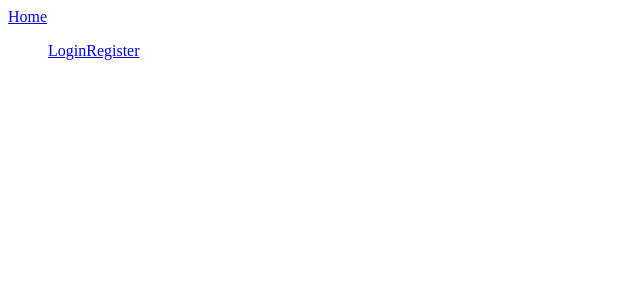
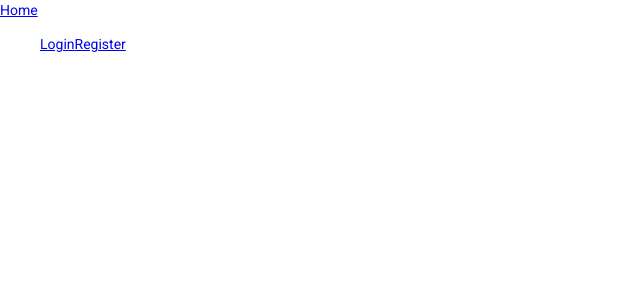
Before and after one commit to maicongsilva/face-site-anuncios, an Angular app: page / in a window 1280 px wide. Shown: the top 300 px of the page, without its empty margins (0-640 px from the left). Built offline with nearby package versions, Linux system fonts and the light colour scheme.

Commit message:
Adicionando Angular Material

```diff
--- a/angular.json
+++ b/angular.json
@@ -28,6 +28,7 @@
               "src/assets"
             ],
             "styles": [
+              "./node_modules/@angular/material/prebuilt-themes/indigo-pink.css",
               "src/styles.scss"
             ],
             "scripts": []
@@ -96,6 +97,7 @@
               "src/assets"
             ],
             "styles": [
+              "./node_modules/@angular/material/prebuilt-themes/indigo-pink.css",
               "src/styles.scss",
               ".jnode_modules/bootstrap/dist/css/bootstrap.min.css",
               "./node_modules/font-awesome/css/font-awesome.css"
--- a/package.json
+++ b/package.json
@@ -11,10 +11,12 @@
   "private": true,
   "dependencies": {
     "@angular/animations": "^14.2.0",
+    "@angular/cdk": "^14.0.0",
     "@angular/common": "^14.2.0",
     "@angular/compiler": "^14.2.0",
     "@angular/core": "^14.2.0",
     "@angular/forms": "^14.2.0",
+    "@angular/material": "^14.0.0",
     "@angular/platform-browser": "^14.2.0",
     "@angular/platform-browser-dynamic": "^14.2.0",
     "@angular/router": "^14.2.0",
--- a/src/app/app.module.ts
+++ b/src/app/app.module.ts
@@ -7,6 +7,7 @@
 import { LoginComponent } from './login/login.component';
 import { RegisterComponent } from './register/register.component';
 import { RoutingModule } from './routing.module';
+import { BrowserAnimationsModule } from '@angular/platform-browser/animations';
 
 @NgModule({
   declarations: [
@@ -18,7 +19,8 @@
     BrowserModule,
     AppRoutingModule,
     RoutingModule,
-    ReactiveFormsModule
+    ReactiveFormsModule,
+    BrowserAnimationsModule
   ],
   providers: [],
   bootstrap: [AppComponent]
--- a/src/index.html
+++ b/src/index.html
@@ -6,8 +6,11 @@
   <base href="/">
   <meta name="viewport" content="width=device-width, initial-scale=1">
   <link rel="icon" type="image/x-icon" href="favicon.ico">
+  <link rel="preconnect" href="https://fonts.gstatic.com">
+  <link href="https://fonts.googleapis.com/css2?family=Roboto:wght@300;400;500&display=swap" rel="stylesheet">
+  <link href="https://fonts.googleapis.com/icon?family=Material+Icons" rel="stylesheet">
 </head>
-<body>
+<body class="mat-typography">
   <app-root></app-root>
 </body>
 </html>
--- a/src/styles.scss
+++ b/src/styles.scss
@@ -1 +1,4 @@
 /* You can add global styles to this file, and also import other style files */
+
+html, body { height: 100%; }
+body { margin: 0; font-family: Roboto, "Helvetica Neue", sans-serif; }
```
Also changed, not shown: 1 other file (tests, documents, lock files or other folders).
